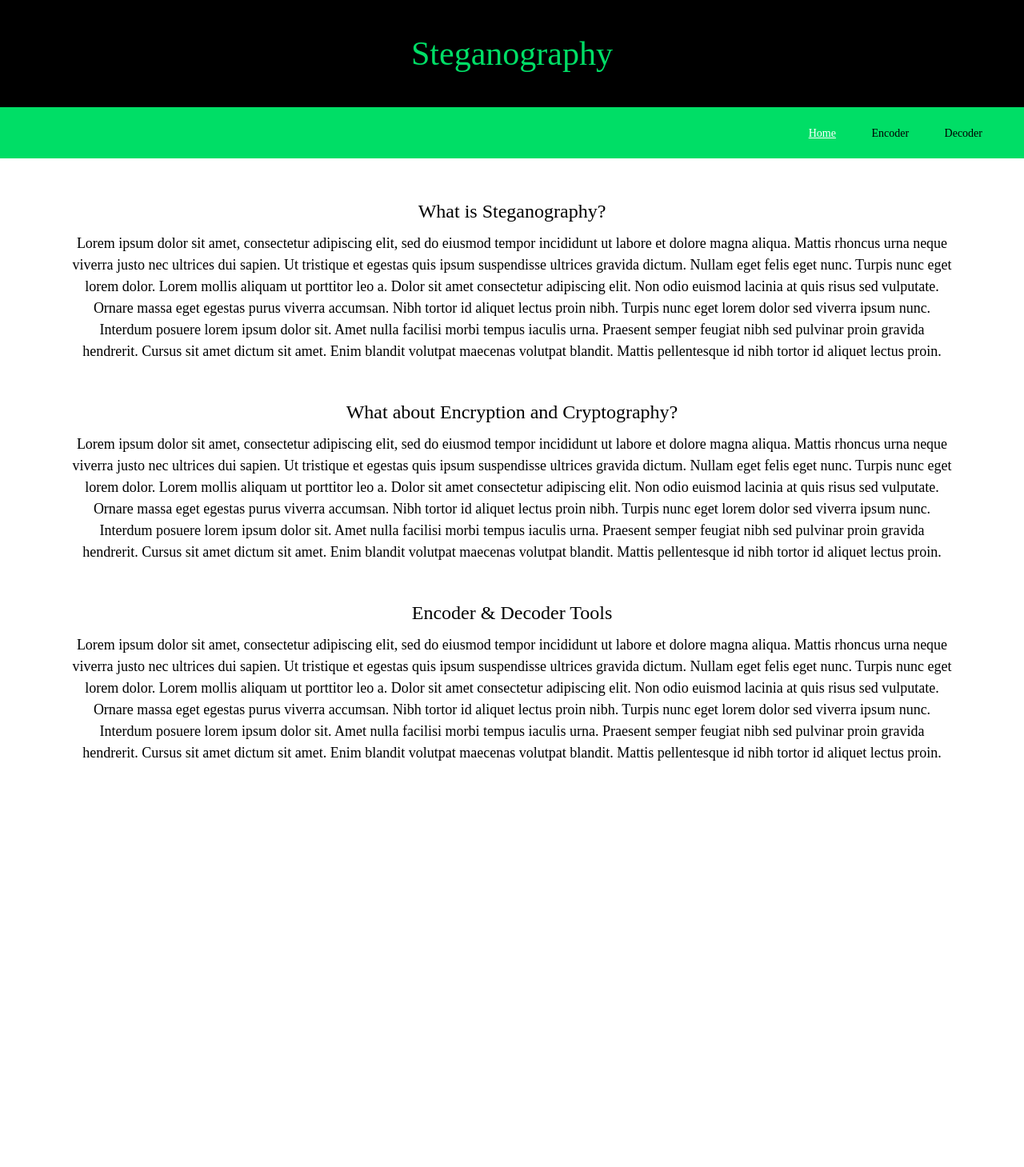
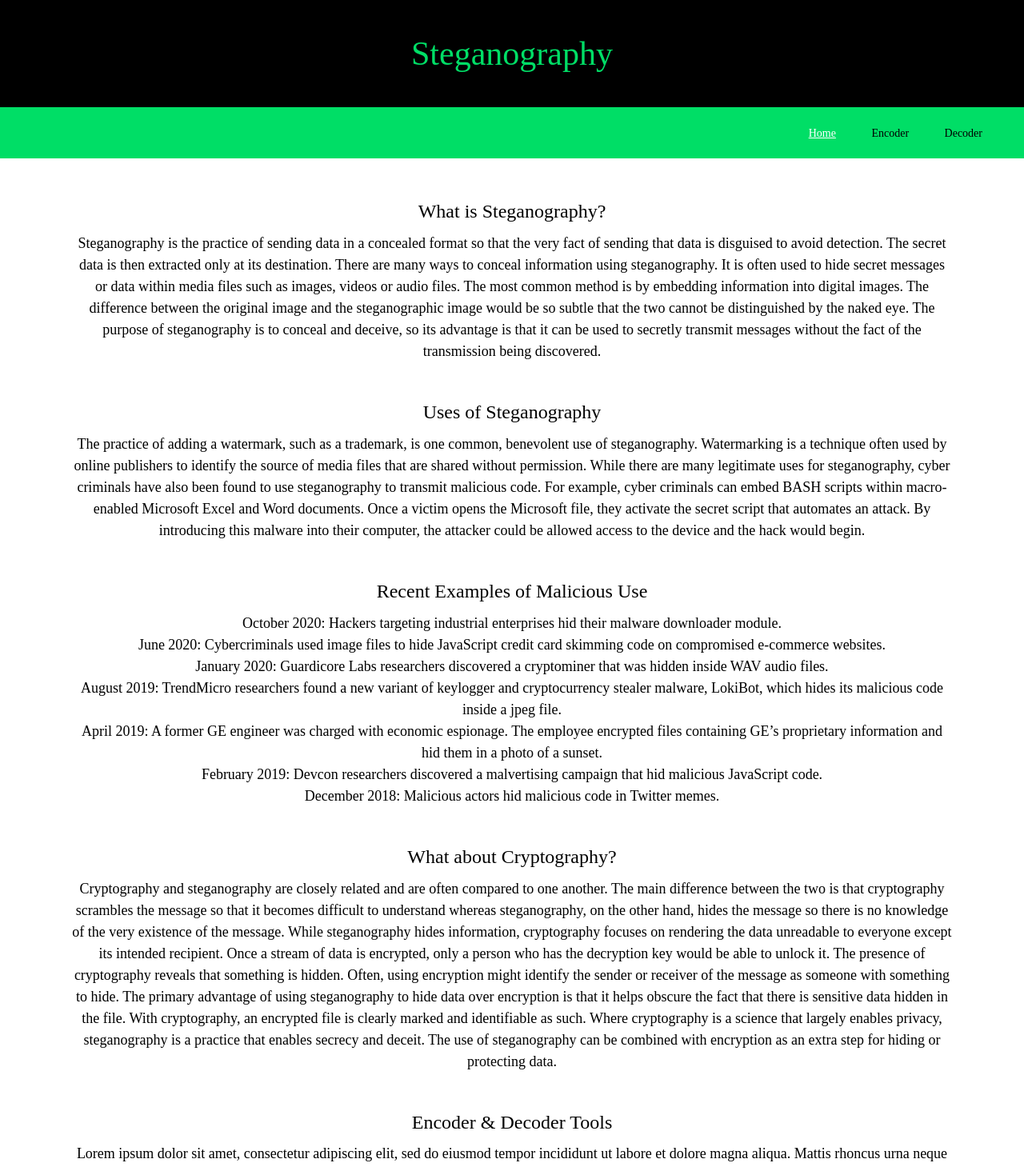
Before and after one commit to lizeth25/steganography, a React (Create React App) app in the folder client/: page / in a window 1280 px wide. Shown: the top 1459 px of the page at 80% size. Before the commit the page ends 971 px from the top, so only its background shows below. Built offline with nearby package versions, Linux system fonts and the light colour scheme.

Commit message:
added descriptions

```diff
--- a/client/src/components/Home.js
+++ b/client/src/components/Home.js
@@ -30,38 +30,94 @@ const Home = () => {
       <div style={{ padding: "20px 0px" }}></div>
       <Title> What is Steganography?</Title>
       <Description>
-        Lorem ipsum dolor sit amet, consectetur adipiscing elit, sed do eiusmod
-        tempor incididunt ut labore et dolore magna aliqua. Mattis rhoncus urna
-        neque viverra justo nec ultrices dui sapien. Ut tristique et egestas
-        quis ipsum suspendisse ultrices gravida dictum. Nullam eget felis eget
-        nunc. Turpis nunc eget lorem dolor. Lorem mollis aliquam ut porttitor
-        leo a. Dolor sit amet consectetur adipiscing elit. Non odio euismod
-        lacinia at quis risus sed vulputate. Ornare massa eget egestas purus
-        viverra accumsan. Nibh tortor id aliquet lectus proin nibh. Turpis nunc
-        eget lorem dolor sed viverra ipsum nunc. Interdum posuere lorem ipsum
-        dolor sit. Amet nulla facilisi morbi tempus iaculis urna. Praesent
-        semper feugiat nibh sed pulvinar proin gravida hendrerit. Cursus sit
-        amet dictum sit amet. Enim blandit volutpat maecenas volutpat blandit.
-        Mattis pellentesque id nibh tortor id aliquet lectus proin.
+        Steganography is the practice of sending data in a concealed format so
+        that the very fact of sending that data is disguised to avoid detection.
+        The secret data is then extracted only at its destination. There are
+        many ways to conceal information using steganography. It is often used
+        to hide secret messages or data within media files such as images,
+        videos or audio files. The most common method is by embedding
+        information into digital images. The difference between the original
+        image and the steganographic image would be so subtle that the two
+        cannot be distinguished by the naked eye. The purpose of steganography
+        is to conceal and deceive, so its advantage is that it can be used to
+        secretly transmit messages without the fact of the transmission being
+        discovered.
       </Description>
 
       <div style={{ padding: "10px 0px" }}></div>
 
-      <Title> What about Encryption and Cryptography?</Title>
+      <Title> Uses of Steganography </Title>
       <Description>
-        Lorem ipsum dolor sit amet, consectetur adipiscing elit, sed do eiusmod
-        tempor incididunt ut labore et dolore magna aliqua. Mattis rhoncus urna
-        neque viverra justo nec ultrices dui sapien. Ut tristique et egestas
-        quis ipsum suspendisse ultrices gravida dictum. Nullam eget felis eget
-        nunc. Turpis nunc eget lorem dolor. Lorem mollis aliquam ut porttitor
-        leo a. Dolor sit amet consectetur adipiscing elit. Non odio euismod
-        lacinia at quis risus sed vulputate. Ornare massa eget egestas purus
-        viverra accumsan. Nibh tortor id aliquet lectus proin nibh. Turpis nunc
-        eget lorem dolor sed viverra ipsum nunc. Interdum posuere lorem ipsum
-        dolor sit. Amet nulla facilisi morbi tempus iaculis urna. Praesent
-        semper feugiat nibh sed pulvinar proin gravida hendrerit. Cursus sit
-        amet dictum sit amet. Enim blandit volutpat maecenas volutpat blandit.
-        Mattis pellentesque id nibh tortor id aliquet lectus proin.
+        The practice of adding a watermark, such as a trademark, is one common,
+        benevolent use of steganography. Watermarking is a technique often used
+        by online publishers to identify the source of media files that are
+        shared without permission. While there are many legitimate uses for
+        steganography, cyber criminals have also been found to use steganography
+        to transmit malicious code. For example, cyber criminals can embed BASH
+        scripts within macro-enabled Microsoft Excel and Word documents. Once a
+        victim opens the Microsoft file, they activate the secret script that
+        automates an attack. By introducing this malware into their computer,
+        the attacker could be allowed access to the device and the hack would
+        begin.
+      </Description>
+
+      <div style={{ padding: "10px 0px" }}></div>
+
+      <Title> Recent Examples of Malicious Use </Title>
+      <Description>
+        <div>
+          October 2020: Hackers targeting industrial enterprises hid their
+          malware downloader module.
+        </div>
+        <div>
+          June 2020: Cybercriminals used image files to hide JavaScript credit
+          card skimming code on compromised e-commerce websites.
+        </div>
+        <div>
+          January 2020: Guardicore Labs researchers discovered a cryptominer
+          that was hidden inside WAV audio files.
+        </div>
+        <div>
+          August 2019: TrendMicro researchers found a new variant of keylogger
+          and cryptocurrency stealer malware, LokiBot, which hides its malicious
+          code inside a jpeg file.
+        </div>
+        <div>
+          April 2019: A former GE engineer was charged with economic espionage.
+          The employee encrypted files containing GE’s proprietary information
+          and hid them in a photo of a sunset.
+        </div>
+        <div>
+          February 2019: Devcon researchers discovered a malvertising campaign
+          that hid malicious JavaScript code.
+        </div>
+        <div>
+          December 2018: Malicious actors hid malicious code in Twitter memes.
+        </div>
+      </Description>
+
+      <div style={{ padding: "10px 0px" }}></div>
+
+      <Title> What about Cryptography?</Title>
+      <Description>
+        Cryptography and steganography are closely related and are often
+        compared to one another. The main difference between the two is that
+        cryptography scrambles the message so that it becomes difficult to
+        understand whereas steganography, on the other hand, hides the message
+        so there is no knowledge of the very existence of the message. While
+        steganography hides information, cryptography focuses on rendering the
+        data unreadable to everyone except its intended recipient. Once a stream
+        of data is encrypted, only a person who has the decryption key would be
+        able to unlock it. The presence of cryptography reveals that something
+        is hidden. Often, using encryption might identify the sender or receiver
+        of the message as someone with something to hide. The primary advantage
+        of using steganography to hide data over encryption is that it helps
+        obscure the fact that there is sensitive data hidden in the file. With
+        cryptography, an encrypted file is clearly marked and identifiable as
+        such. Where cryptography is a science that largely enables privacy,
+        steganography is a practice that enables secrecy and deceit. The use of
+        steganography can be combined with encryption as an extra step for
+        hiding or protecting data.
       </Description>
 
       <div style={{ padding: "10px 0px" }}></div>
```
